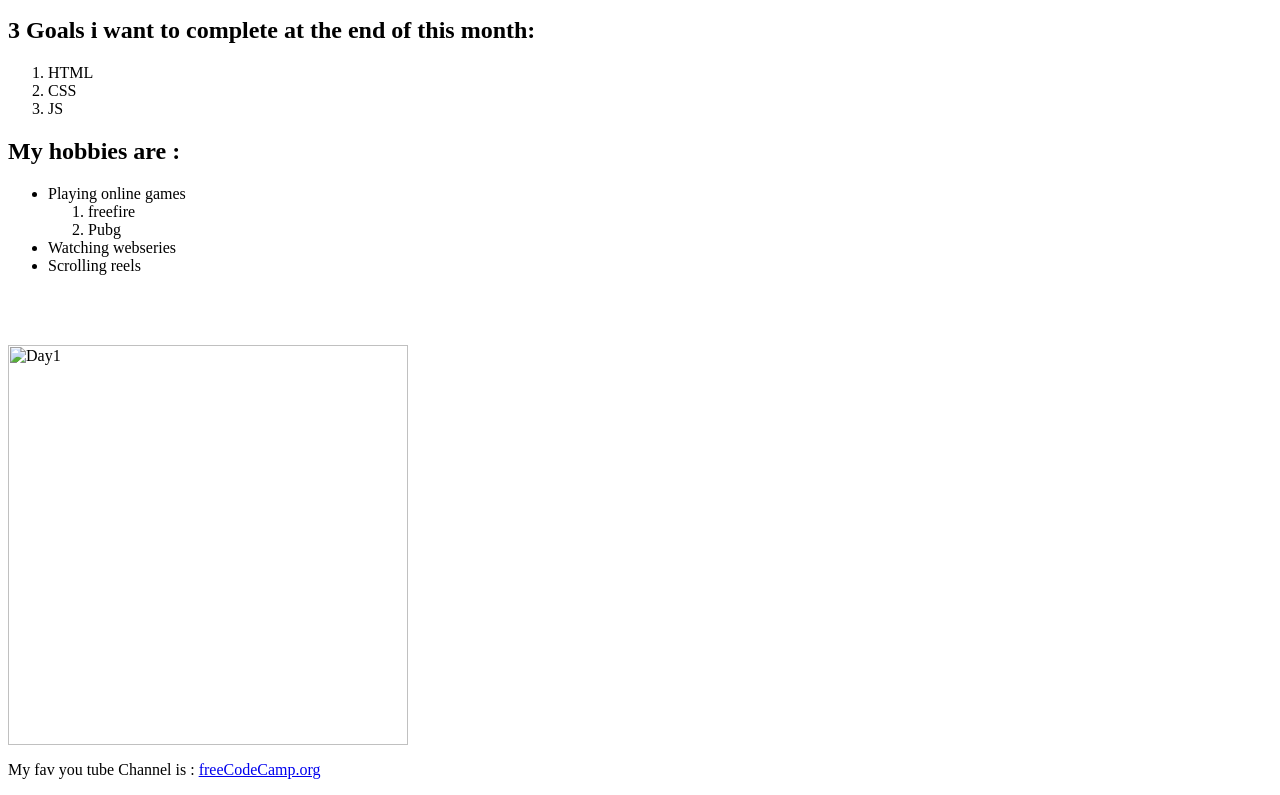
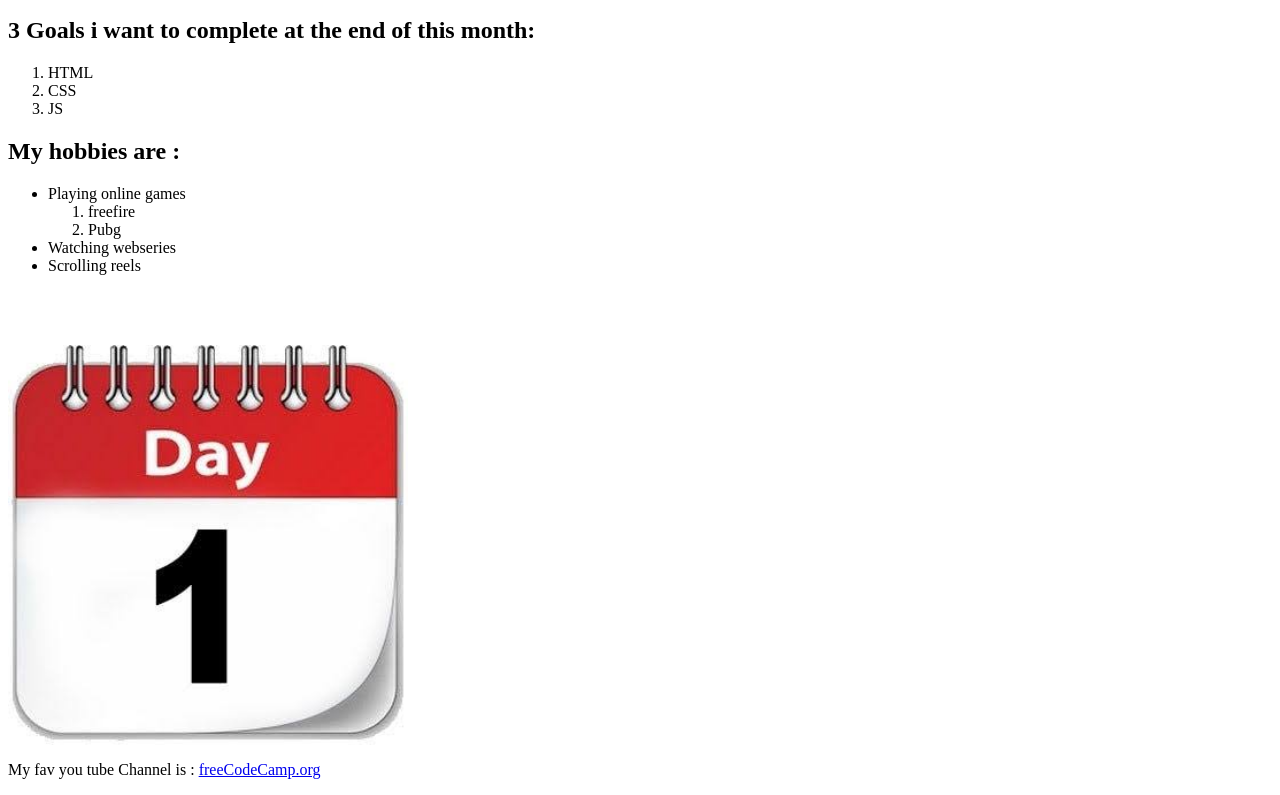
Before and after one commit to Ranga053/Day1, a plain HTML site: page index.html in a window 1280 px wide. Shown: the part 87-882 px from the top of the page. Drawn offline with Linux system fonts and the light colour scheme.

Commit message:
Update index.html

```diff
--- a/index.html
+++ b/index.html
@@ -22,7 +22,7 @@
       <li>Scrolling reels</li>
     </ul>
     <br><br><br>
-    <img scr="day1.jpeg" alt ="Day1" width="400" height="400">
+    <img src="day1.jpeg" alt ="Day1" width="400" height="400">
     <p>My fav you tube Channel is : <a href ="https://youtube.com/@freecodecamp?si=5LmBo5ljNp6r3DcG" >freeCodeCamp.org</a></p>
 
   </body>
```
